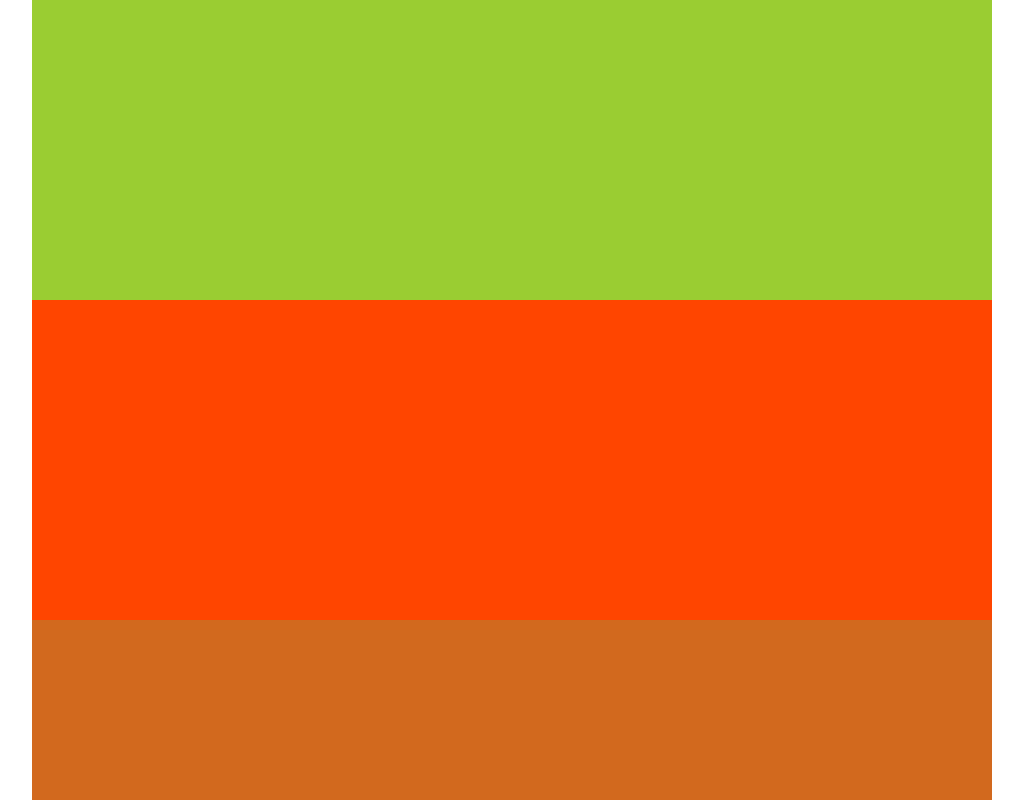
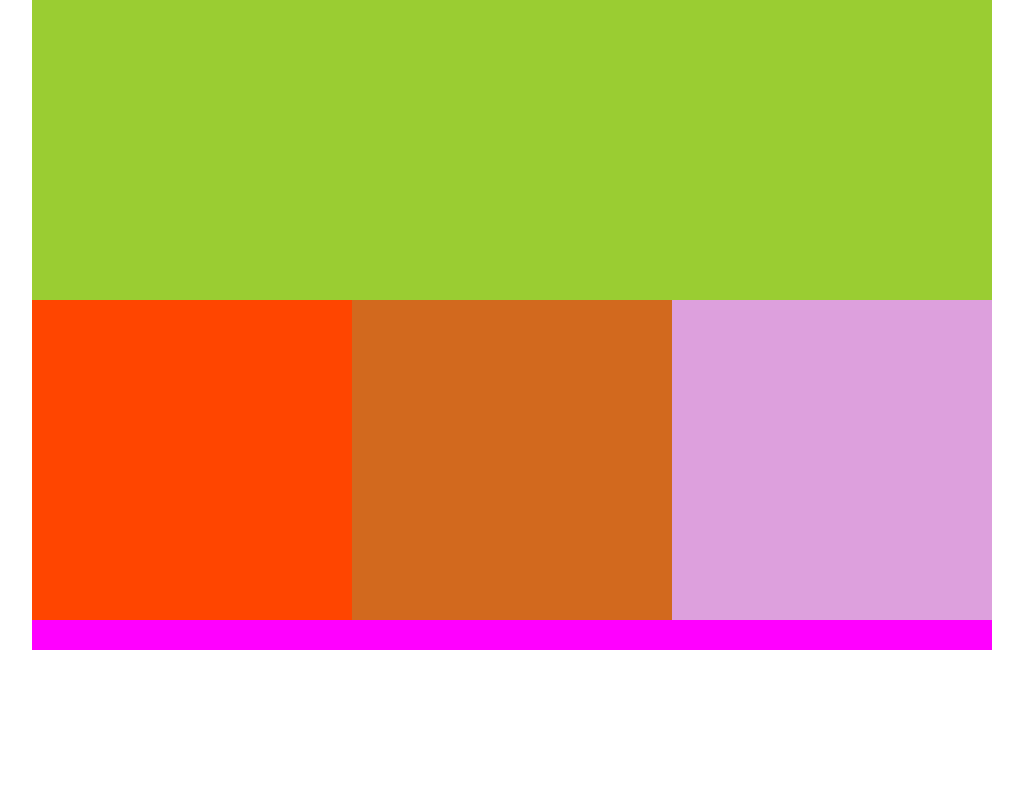
Before and after one commit to MarkAHotchkiss/coding-responsive-websites, a plain HTML site: page 206-colors-starter/index.html in a window 1280 px wide. Shown: the top 800 px of the page, without its empty margins (128-1151 px from the left). Drawn offline with Linux system fonts and the light colour scheme.

Commit message:
Changed colors and size of columns

```diff
--- a/206-colors-starter/css/main.css
+++ b/206-colors-starter/css/main.css
@@ -51,7 +51,7 @@ header {
 footer {
   width: 100%;
   height: 30px;
-  background: #e3e3e3;
+  background: khaki;
 }
 
 
@@ -68,7 +68,7 @@ footer {
   }
 
   #column-2 {
-    background-color: white;
+    background-color: pink;
   }
 
   #column-3 {
@@ -90,14 +90,17 @@ footer {
 
   #column-1 {
     background-color: orangered;
+    width: 33.33%
   }
 
   #column-2 {
     background-color: chocolate;
+    width: 33.33%
   }
 
   #column-3 {
     background-color: plum;
+    width: 33.33%
   }
 
   footer {
```
